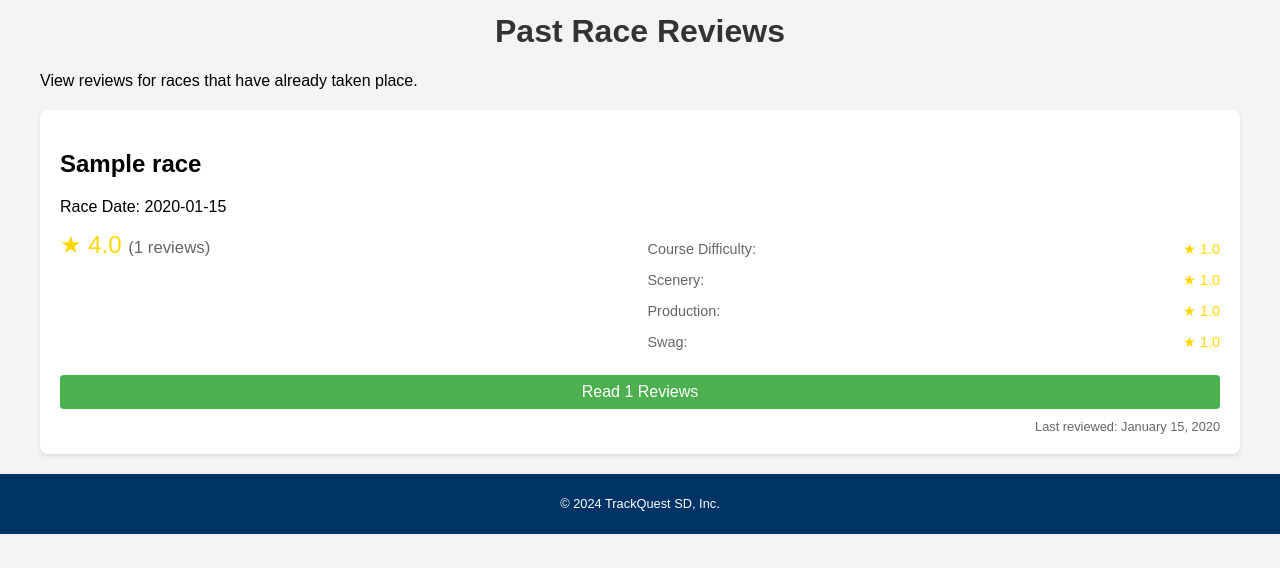
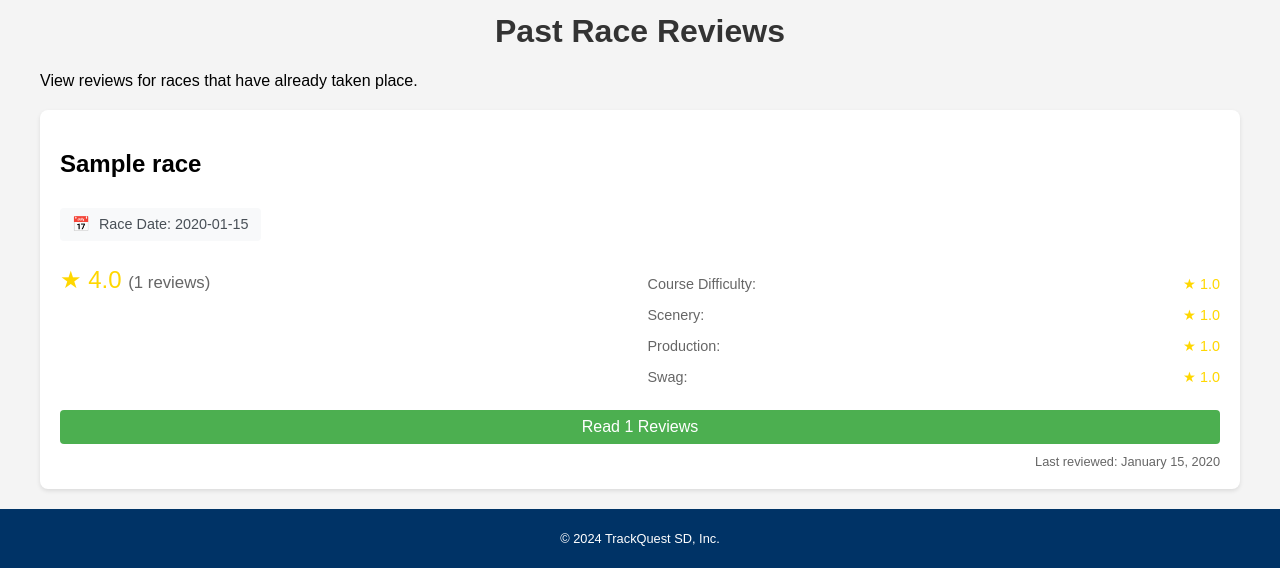
Before and after one commit to akonisanchez/track-quest, a Flask app: page /past-races in a window 1280 px wide. Shown: the part 197-765 px from the top of the page. Run offline with Flask 3, Linux system fonts and the light colour scheme; tables that the repository leaves empty hold one stand-in row (values such as "Sample post").

Commit message:
style(css): add styling for race date display
-Add .race-date class styling
-Include calendar emoji for visual context
-Style data container with appropriate spacing and colors

```diff
--- a/static/style.css
+++ b/static/style.css
@@ -832,6 +832,21 @@ header .nav-list {
     margin-top: 40px;
 }
 
+.race-date {
+    background-color: #f8f9fa;
+    padding: 8px 12px;
+    border-radius: 4px;
+    margin: 10px 0;
+    color: #495057;
+    font-size: 0.9em;
+    display: inline-block;
+}
+
+.race-date:before {
+    content: "📅";  /* Calendar emoji */
+    margin-right: 5px;
+}
+
 /* Footer Styles */
 footer {
     background-color: #003366;
```
